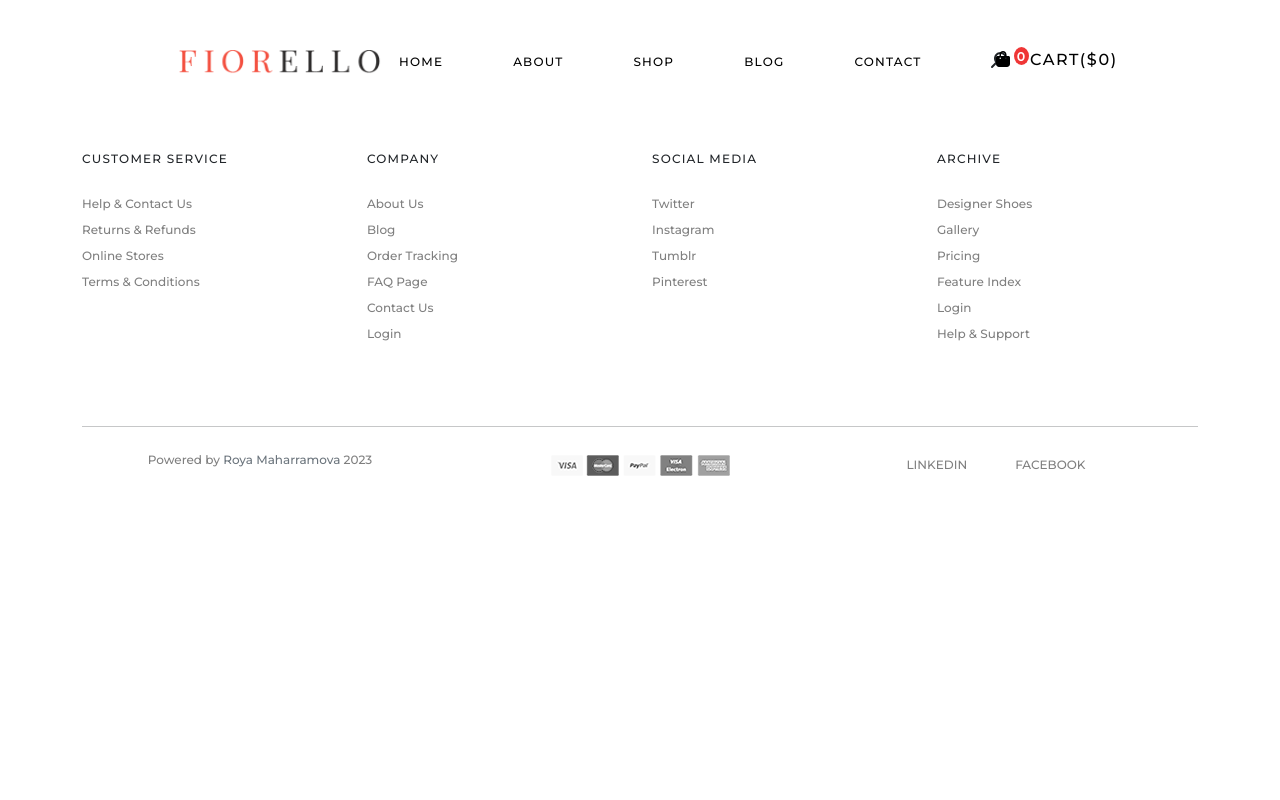
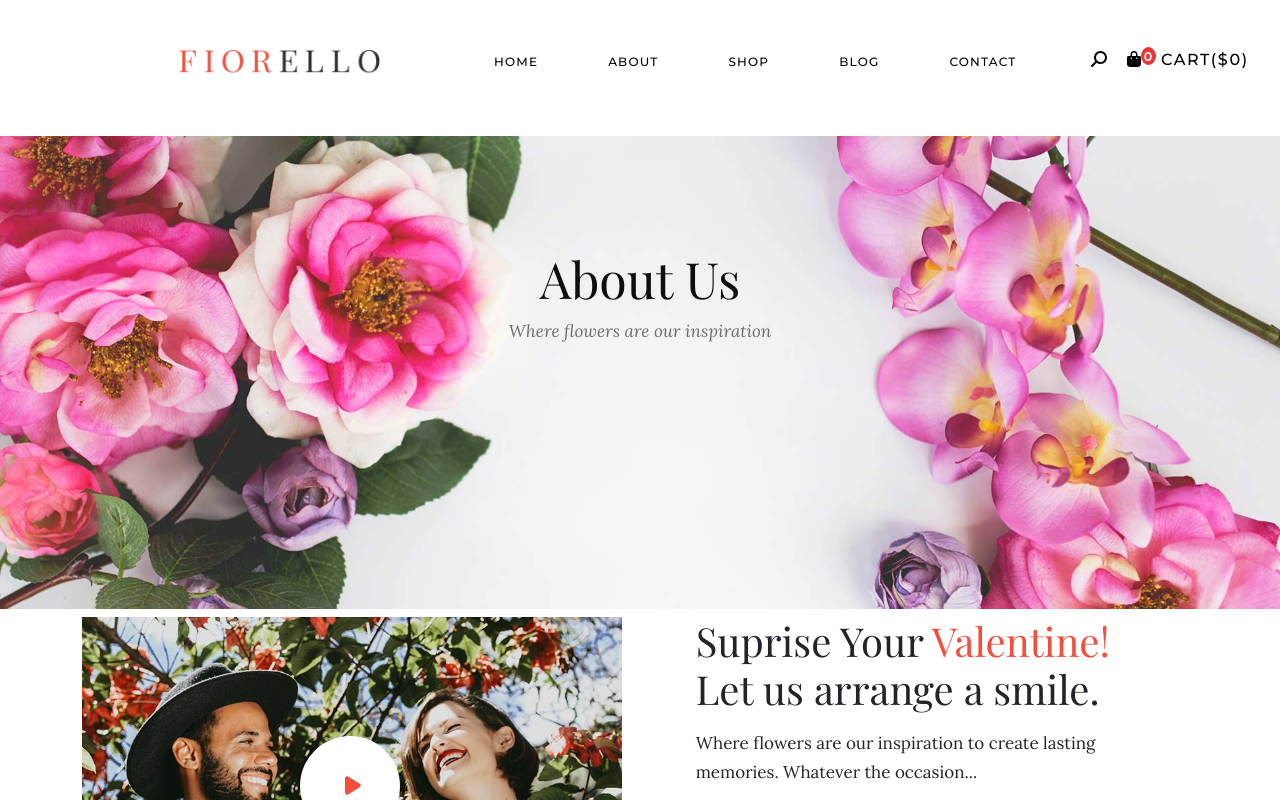
Before and after one commit to RoyaMeherremova/Fiorello-React-App, a React (Create React App) app in the folder fiorello-app/: page /about in a window 1280 px wide. Shown: the top 800 px of the page. Built offline with nearby package versions, Linux system fonts and the light colour scheme.

Commit message:
added about page background

```diff
--- a/fiorello-app/package.json
+++ b/fiorello-app/package.json
@@ -16,7 +16,7 @@
     "react-bootstrap": "^2.8.0",
     "react-dom": "^18.2.0",
     "react-owl-carousel": "^2.3.3",
-    "react-router-dom": "^6.15.0",
+    "react-router-dom": "^6.21.0",
     "react-scripts": "5.0.1",
     "react-slick": "^0.29.0",
     "reactstrap": "^9.2.0",
--- a/fiorello-app/public/index.html
+++ b/fiorello-app/public/index.html
@@ -32,6 +32,8 @@
   <link rel="preconnect" href="https://fonts.gstatic.com" crossorigin>
   <link href="https://fonts.googleapis.com/css2?family=Montserrat:wght@500&display=swap" rel="stylesheet">
   <link href="https://fonts.googleapis.com/css2?family=Lora&display=swap" rel="stylesheet">
+  <link href="https://fonts.googleapis.com/css2?family=Lora:ital@1&display=swap" rel="stylesheet">
+  <link href="https://fonts.googleapis.com/css2?family=Playfair+Display&display=swap" rel="stylesheet">
   <title>Fiorello App</title>
 </head>
 
--- a/fiorello-app/src/App.js
+++ b/fiorello-app/src/App.js
@@ -12,17 +12,15 @@ function App() {
   return (
     <Router>
       <div className="App">
-        <header>
-          <Navigation />
-        </header>
+        <Navigation />
+
         <Routes>
           <Route path="/" element={<Home />} />
           <Route path="/contact" element={<Contact />} />
           <Route path="/about" element={<About />} />
         </Routes>
-        <footer>
-          <Footer />
-        </footer>
+
+        <Footer />
       </div>
     </Router>
 
--- a/fiorello-app/src/assets/scss/_about.scss
+++ b/fiorello-app/src/assets/scss/_about.scss
@@ -1,69 +1,33 @@
-#about {
-    .container {
-        max-width: 1140px !important;
-    }
+#backgroundAbout {
+    background-size: cover;
+    background-attachment: fixed;
+    overflow: hidden;
+    background-position: center 0px;
 
-    .img {
-        position: relative;
+    .aboutDesc {
+        height: 320px;
+        text-align: center;
 
-        img {
-            width: 540px;
-            height: 349px;
+        p {
+            &:nth-child(1) {
+                font-size: 50px;
+                color: #0e0e0e;
+                font-family: "Playfair Display", serif;
+                font-weight: 400;
+                margin-top: 105px;
+                margin-bottom: 3px;
+
+            }
+
+            &:nth-child(2) {
+                font-family: "Lora", serif;
+                font-size: 17px;
+                font-style: italic;
+                color: #6d6a6a;
+            }
+
         }
 
-        .player {
-            width: 100px;
-            height: 100px;
-            background-color: #fff;
-            top: 34%;
-            left: 40%;
-            border-radius: 50%;
-            position: absolute;
 
-            .play {
-                color: #f34f3f;
-                position: absolute;
-                left: 45%;
-                top: 39%;
-                font-size: 21px;
-            }
-        }
     }
-
-    .about-text {
-        width: 430px;
-        margin-left: 8%;
-
-        h1 {
-            font-family: "Playfair Display", serif;
-
-            span {
-                color: #f34f3f;
-            }
-        }
-
-        p {
-            font-family: Lora, serif;
-            font-size: 17px;
-            line-height: 29px;
-        }
-
-        ul {
-            li {
-                font-family: Lora, serif;
-                font-size: 17px;
-                line-height: 29px;
-                font-weight: 400;
-                color: #212529;
-                margin-top: 1rem !important;
-
-                .mr-2 {
-                    margin-right: 0.5rem !important;
-                }
-
-
-            }
-        }
-    }
-
 }
--- /dev/null
+++ b/fiorello-app/src/assets/scss/_aboutCopm.scss
@@ -0,0 +1,69 @@
+#about {
+    .container {
+        max-width: 1140px !important;
+    }
+
+    .img {
+        position: relative;
+
+        img {
+            width: 540px;
+            height: 349px;
+        }
+
+        .player {
+            width: 100px;
+            height: 100px;
+            background-color: #fff;
+            top: 34%;
+            left: 40%;
+            border-radius: 50%;
+            position: absolute;
+
+            .play {
+                color: #f34f3f;
+                position: absolute;
+                left: 45%;
+                top: 39%;
+                font-size: 21px;
+            }
+        }
+    }
+
+    .about-text {
+        width: 430px;
+        margin-left: 8%;
+
+        h1 {
+            font-family: "Playfair Display", serif;
+
+            span {
+                color: #f34f3f;
+            }
+        }
+
+        p {
+            font-family: Lora, serif;
+            font-size: 17px;
+            line-height: 29px;
+        }
+
+        ul {
+            li {
+                font-family: Lora, serif;
+                font-size: 17px;
+                line-height: 29px;
+                font-weight: 400;
+                color: #212529;
+                margin-top: 1rem !important;
+
+                .mr-2 {
+                    margin-right: 0.5rem !important;
+                }
+
+
+            }
+        }
+    }
+
+}
--- a/fiorello-app/src/assets/scss/_navigation.scss
+++ b/fiorello-app/src/assets/scss/_navigation.scss
@@ -21,6 +21,8 @@
         gap: 70px;
 
         li {
+            position: relative;
+
             a {
                 font-size: 12px;
                 text-transform: uppercase;
@@ -28,7 +30,12 @@
                 color: black !important;
                 font-weight: 500;
                 font-family: Montserrat, sans-serif;
+                cursor: pointer;
+                text-decoration: none;
+
             }
+
+
         }
     }
 
@@ -59,7 +66,7 @@
             display: inline-block;
             position: absolute;
             top: -1px;
-            left: 50px;
+            left: 82px;
         }
     }
 
--- a/fiorello-app/src/components/about/About.js
+++ b/fiorello-app/src/components/aboutComp/AboutComp.js
@@ -1,11 +1,11 @@
 import React from 'react'
-import '../../assets/scss/_about.scss'
+import '../../assets/scss/_aboutCopm.scss'
 import photoVideo from '../../assets/images/about/h3-video-img.jpg'
 import hearth from '../../assets/images/about/h1-custom-icon.png'
 import { FontAwesomeIcon } from '@fortawesome/react-fontawesome'
 import { faPlay } from '@fortawesome/free-solid-svg-icons'
 
-function About() {
+function AboutComp() {
     return (
         <div>
             <section id="about">
@@ -47,4 +47,4 @@ function About() {
     )
 }
 
-export default About
+export default AboutComp
--- a/fiorello-app/src/components/layout/Footer.js
+++ b/fiorello-app/src/components/layout/Footer.js
@@ -4,7 +4,7 @@ import payment from '../../assets/images/footer/footer-bottom-1.png'
 
 function Footer() {
     return (
-        <div>
+        <>
             <section id='footer-up'>
                 <div className='container'>
                     <div className='row'>
@@ -78,7 +78,7 @@ function Footer() {
                 </div>
             </section>
 
-        </div>
+        </>
     )
 }
 
--- a/fiorello-app/src/components/layout/Navigation.js
+++ b/fiorello-app/src/components/layout/Navigation.js
@@ -3,13 +3,15 @@ import logo from '../../assets/images/navigation/logo.png'
 import '../../assets/scss/_navigation.scss'
 import { FontAwesomeIcon } from '@fortawesome/react-fontawesome'
 import { faMagnifyingGlass, faBagShopping } from '@fortawesome/free-solid-svg-icons'
+import { NavLink } from 'react-router-dom';
+
 function Navigation() {
     return (
         <div>
             <section id='nav-area'>
                 <div className='container my-5'>
                     <div className='row'>
-                        <div className='col-3'>
+                        <div className='col-4'>
                             <div className='logo'>
                                 <img src={logo} />
                             </div>
@@ -17,21 +19,41 @@ function Navigation() {
                         <div className='col-6'>
                             <div className='navbar-collapse'>
                                 <ul className='navigate'>
-                                    <li><a>Home</a></li>
-                                    <li><a>About</a></li>
-                                    <li><a>Shop</a></li>
-                                    <li><a>Blog</a></li>
-                                    <li><a>Contact</a></li>
                                     <li>
-                                        <FontAwesomeIcon icon={faMagnifyingGlass} rotation={90} ></FontAwesomeIcon>
+                                        <NavLink to="/">
+                                            Home
+                                        </NavLink>
+                                    </li>
+                                    <li>
+                                        <NavLink to="About">
+                                            About
+                                        </NavLink>
+                                    </li>
+                                    <li>
+                                        <NavLink to="Shop">
+                                            Shop
+                                        </NavLink>
+                                    </li>
+                                    <li>
+                                        <NavLink to="Blog">
+                                            Blog
+                                        </NavLink>
+                                    </li>
+                                    <li>
+                                        <NavLink to="Contact">
+                                            Contact
+                                        </NavLink>
                                     </li>
                                 </ul>
                             </div>
                         </div>
-                        <div className='col-3'>
+                        <div className='col-2'>
                             <div>
                                 <a>
                                     <ul className='shop-cart'>
+                                        <li>
+                                            <FontAwesomeIcon icon={faMagnifyingGlass} rotation={90}></FontAwesomeIcon>
+                                        </li>
                                         <li>
                                             <FontAwesomeIcon icon={faBagShopping}></FontAwesomeIcon>
                                             <span className='count-shopProducts'>0</span>
--- a/fiorello-app/src/components/slider/Slider.js
+++ b/fiorello-app/src/components/slider/Slider.js
@@ -8,6 +8,7 @@ import sliderLogo from '../../assets/images/slider/h2-sign-img.png'
 
 function Slider() {
     return (
+        <div>
             <section id='slider'>
                 <Carousel>
                     <Carousel.Item>
@@ -48,6 +49,8 @@ function Slider() {
                     </Carousel.Item>
                 </Carousel>
             </section>
+        </div>
+
 
     );
 }
--- a/fiorello-app/src/pages/About.js
+++ b/fiorello-app/src/pages/About.js
@@ -1,10 +1,19 @@
 import React from 'react'
+import backgroundAbout from '../assets/images/about/backgroundAbout.jpg'
+import '../assets/scss/_about.scss'
+import AboutComp from '../components/aboutComp/AboutComp'
 
 function About() {
     return (
-        <div>
-
-        </div>
+        <>
+            <section id='backgroundAbout' style={{ backgroundImage: `url(${backgroundAbout})` }}>
+                <div className='aboutDesc mb-5'>
+                    <p className='text-center size-3xl absolute'>About Us</p>
+                    <p className='size-lg absolute'>Where flowers are our inspiration </p>
+                </div>
+            </section>
+            <AboutComp />
+        </>
     )
 }
 
--- a/fiorello-app/src/pages/Home.js
+++ b/fiorello-app/src/pages/Home.js
@@ -1,12 +1,11 @@
 import React from 'react'
 import '../assets/scss/_home.scss'
-import About from '../components/about/About'
+import AboutComp from '../components/aboutComp/AboutComp'
 import Blog from '../components/blog/Blog'
 import Category from '../components/category/Category'
 import Product from '../components/common/Product'
 import Expert from '../components/expert/Expert'
 import Instagram from '../components/instagram/Instagram'
-import Footer from '../components/layout/Footer'
 import Say from '../components/say/Say'
 import Slider from '../components/slider/Slider'
 import Subscribe from '../components/subscribe/Subscribe'
@@ -18,7 +17,7 @@ function Home() {
                 <Slider />
                 <Category />
                 <Product />
-                <About />
+                <AboutComp />
                 <Expert />
                 <Subscribe />
                 <Blog />
```
Also changed, not shown: fiorello-app/src/assets/images/about/backgroundAbout.jpg (added), 1 other file (tests, documents, lock files or other folders). Lines whose indentation alone changed are shown as unchanged.
